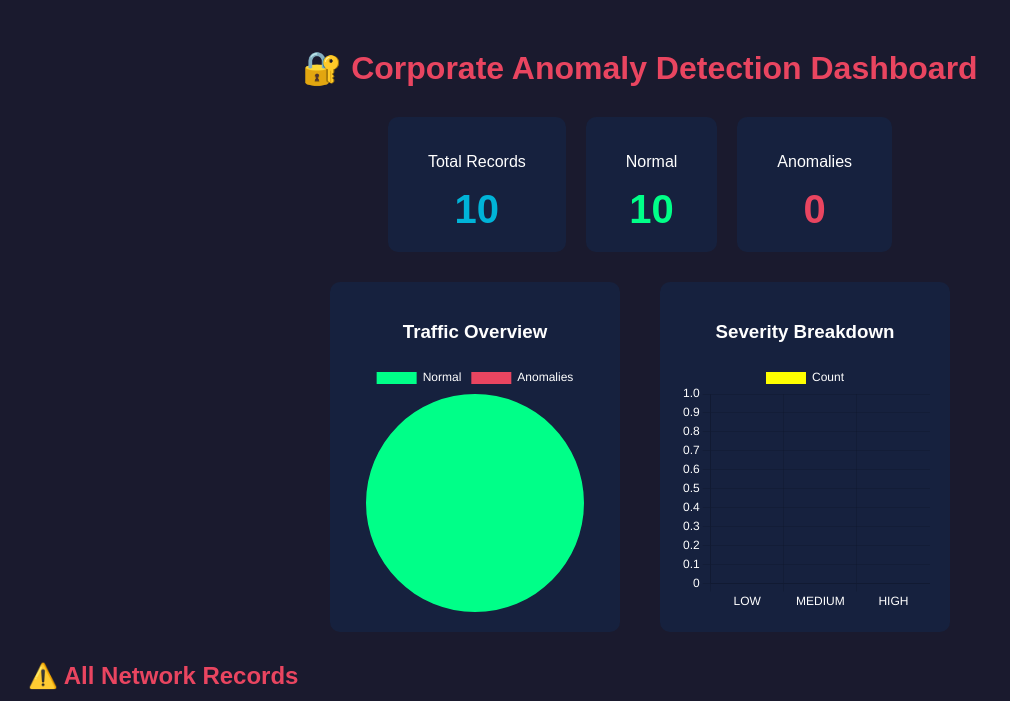
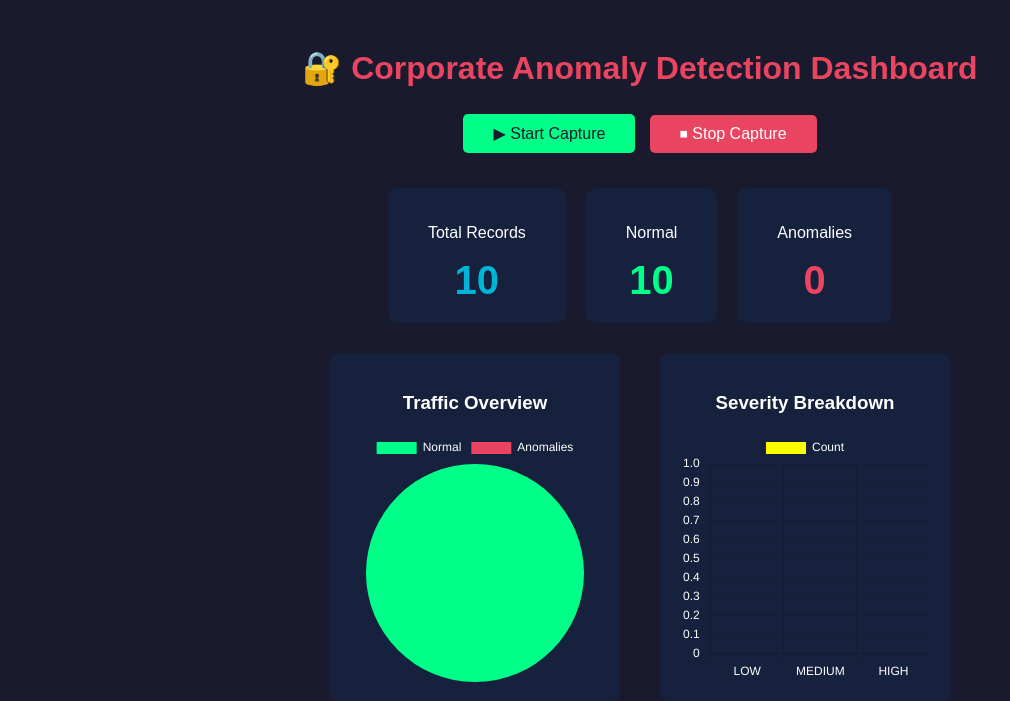
Before and after one commit to cs0233968-svg/anomaly_detection, a Flask app: page / in a window 1280 px wide. Shown: the top 701 px of the page, without its empty margins (0-1010 px from the left). Run offline with Flask 3, Linux system fonts and the light colour scheme.

Commit message:
Add start stop capture buttons

```diff
--- a/templates/dashboard.html
+++ b/templates/dashboard.html
@@ -87,6 +87,17 @@
 
 <body>
     <h1>🔐 Corporate Anomaly Detection Dashboard</h1>
+
+    <div style="text-align: center; margin: 10px 0;">
+        <button id="startBtn" onclick="startCapture()" style="background:#00ff88; color:#1a1a2e; border:none; padding:10px 30px;
+            border-radius:5px; font-size:16px; cursor:pointer; margin:5px;">
+            ▶ Start Capture
+        </button>
+        <button id="stopBtn" onclick="stopCapture()" style="background:#e94560; color:white; border:none; padding:10px 30px;
+            border-radius:5px; font-size:16px; cursor:pointer; margin:5px;">
+            ⏹ Stop Capture
+        </button>
+    </div>
 
     <div class="cards">
         <div class="card">
@@ -190,6 +201,18 @@
             }
         }
         });
+
+        function startCapture() {
+            fetch('/start_capture')
+                .then(r => r.json())
+                .then(data => alert('Capture: ' + data.status));
+        }
+
+        function stopCapture() {
+            fetch('/stop_capture')
+                .then(r => r.json())
+                .then(data => alert('Capture: ' + data.status));
+        }
     </script>
 </body>
 
```
